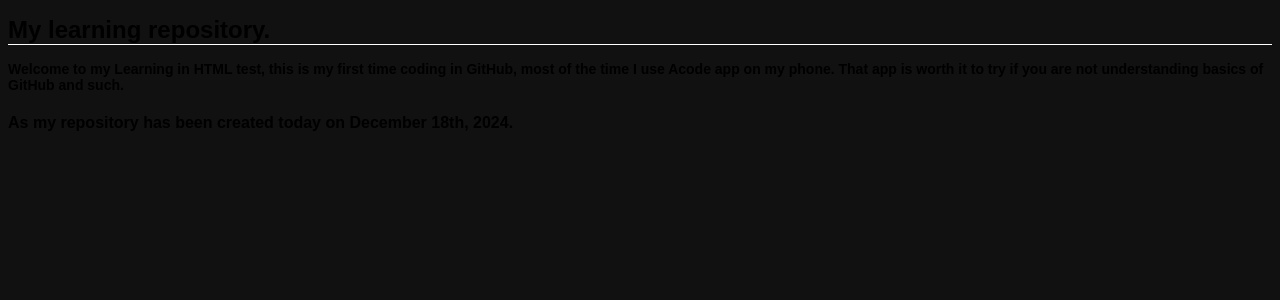
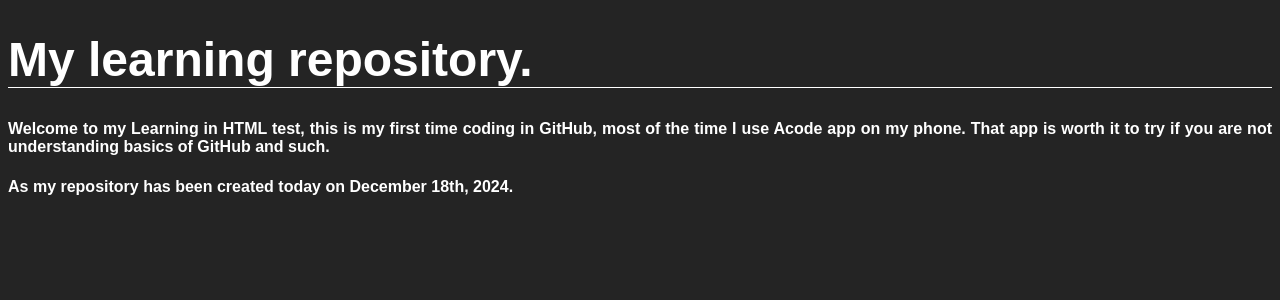
Before and after one commit to KeyzGames/KeyzGames.github.io, a PHP site: page / in a window 1280 px wide. Shown: the top 300 px of the page. Run offline with PHP 8.4, Linux system fonts and the light colour scheme.

Commit message:
Update styles.css

```diff
--- a/styles.css
+++ b/styles.css
@@ -1,28 +1,30 @@
 @font-face {
-    font-family: 'Aeial';
+    font-family: 'Arial';
     src: url('../fonts/arial.ttf') format('ttf'),
     font-weight: normal;
     font-style: normal;
 }
 
 body {
-  background-color: #111111;
+  background-color: #242424;
   font-family: 'Arial', sans-serif;
-  font-color: white;
+  color: white;
   font-weight: normal;
 }
 
 h1 {
-  font-size: 24px;
+  font-size: 48px;
   border-bottom: 1px solid white;
   width: 100%;
   font-weight: bold;
 }
 
 h2 {
-  font-size: 14px;
+  font-size: 16px;
+  text-align: justify;
 }
 
 h4 {
   font-sizs: 6px;
+  text-align: justify;
 }
```
